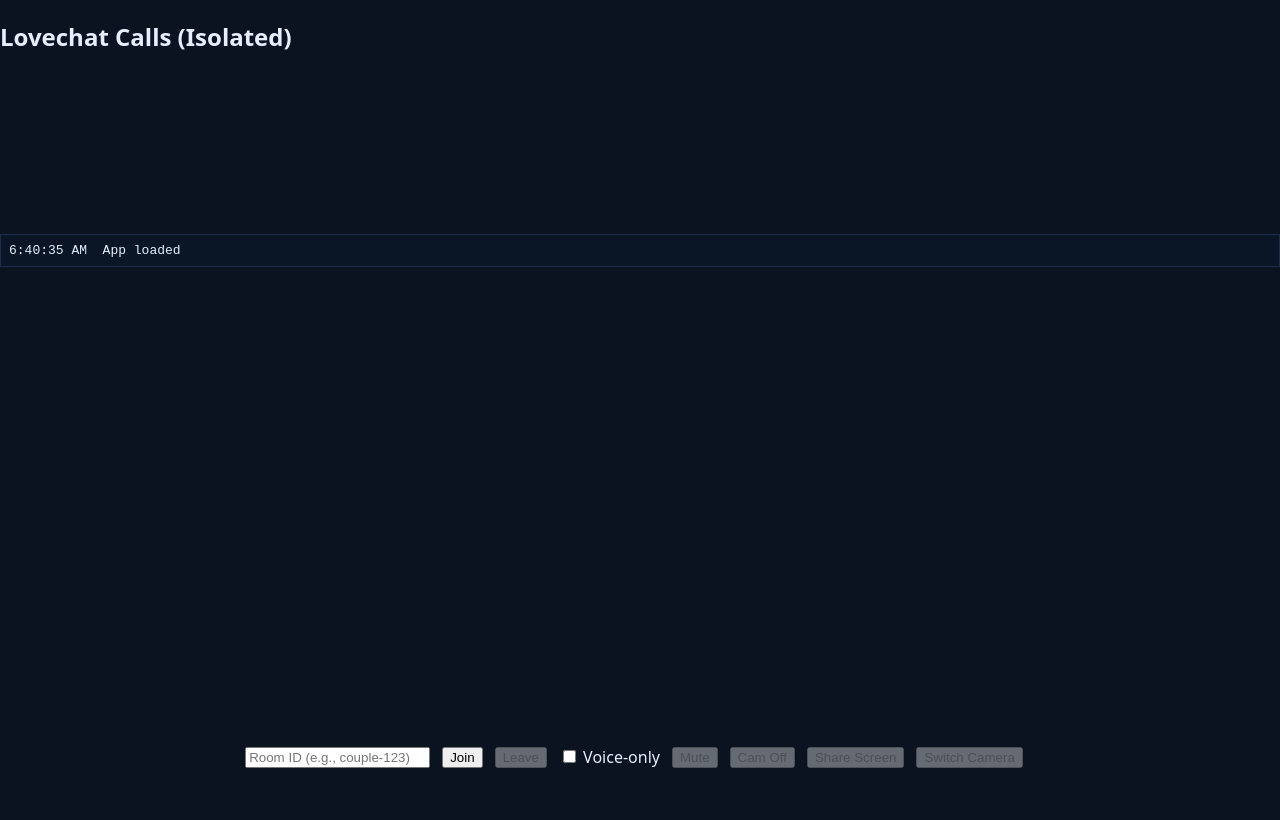
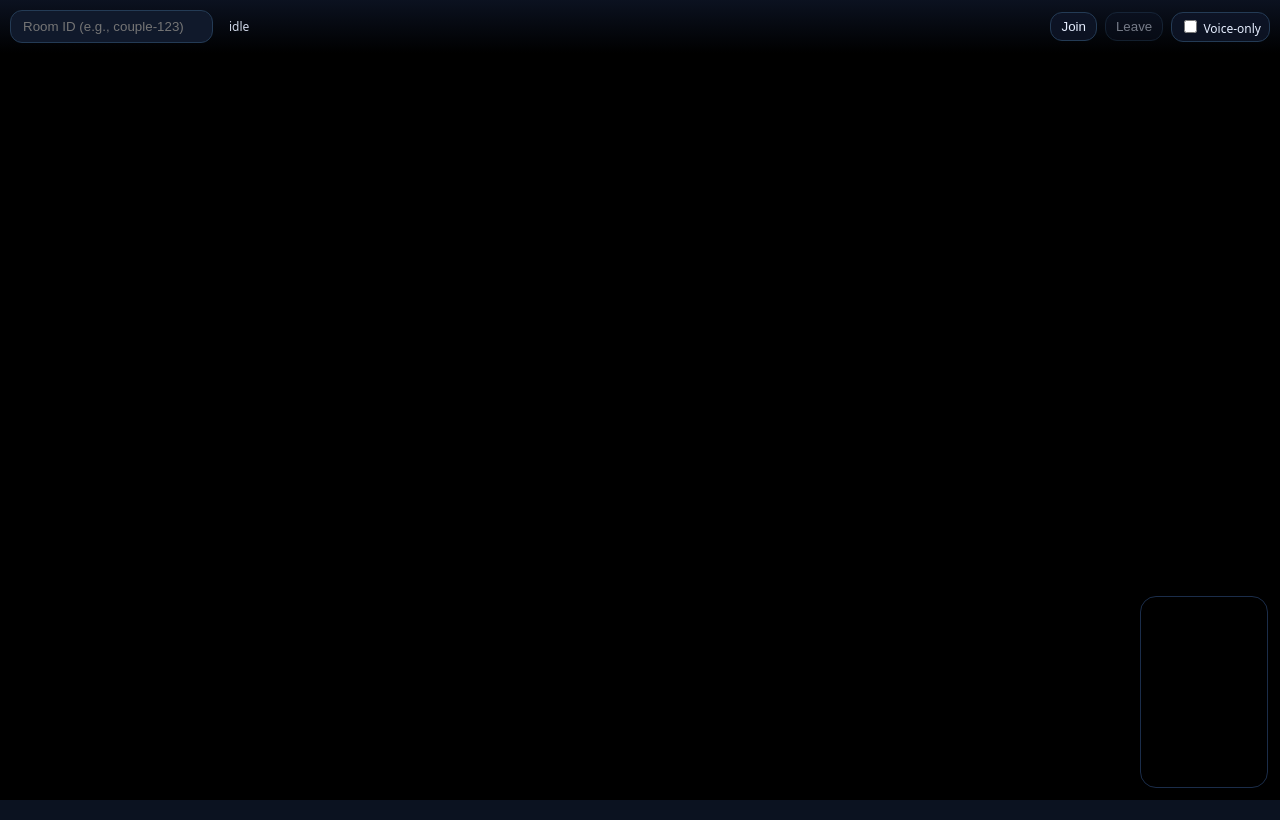
Before and after one commit to Anuragmittal2006/video, a website: page client/index.html in a window 1280 px wide. Drawn offline with nearby package versions, Linux system fonts and the light colour scheme.

Commit message:
Update index.html

```diff
--- a/client/index.html
+++ b/client/index.html
@@ -2,31 +2,84 @@
 <html lang="en">
 <head>
   <meta charset="utf-8" />
-  <title>1:1 Call Demo</title>
+  <title>Lovechat Call</title>
   <meta name="viewport" content="width=device-width, initial-scale=1" />
   <link rel="stylesheet" href="./styles.css" />
+  <link rel="manifest" href="/manifest.json">
+<meta name="theme-color" content="#0b1220">
+
 </head>
 <body>
-  <div class="wrap">
-    <h2>Lovechat Calls (Isolated)</h2>
-    <div class="controls">
-      <input id="roomId" placeholder="Room ID (e.g., couple-123)" />
-      <button id="joinBtn">Join</button>
-      <button id="leaveBtn" disabled>Leave</button>
-      <label><input type="checkbox" id="voiceOnly" /> Voice-only</label>
-      <button id="toggleMic" disabled>Mute</button>
-      <button id="toggleCam" disabled>Cam Off</button>
-      <button id="shareScreen" disabled>Share Screen</button>
-      <button id="switchCam" disabled>Switch Camera</button>
-      <span id="status"></span>
+  <div class="call-container" id="callContainer">
+    <!-- Remote full-screen video -->
+    <video id="remoteVideo" class="remote" autoplay playsinline></video>
+
+    <!-- Draggable local preview -->
+    <div id="localWrapper" class="local-wrapper" tabindex="0" aria-label="Local preview">
+      <video id="localVideo" class="local" autoplay playsinline muted></video>
     </div>
-    <div class="videos">
-      <video id="localVideo" autoplay playsinline muted></video>
-      <video id="remoteVideo" autoplay playsinline></video>
+
+    <!-- Top bar: room + status -->
+    <div class="topbar" id="topbar">
+      <div class="left">
+        <input id="roomId" class="room-input" placeholder="Room ID (e.g., couple-123)" />
+        <span id="status" class="status-dot">idle</span>
+      </div>
+      <div class="right">
+        <button id="joinBtn" class="chip">Join</button>
+        <button id="leaveBtn" class="chip" disabled>Leave</button>
+        <label class="chip small"><input type="checkbox" id="voiceOnly" /> Voice-only</label>
+      </div>
     </div>
-    <pre id="log"></pre>
+
+    <!-- Bottom controls (auto-hide) -->
+    <div class="controls hidden" id="controls" aria-hidden="true">
+      <button class="fab danger" id="endCall" title="End Call" data-action="end">
+        <!-- phone hangup -->
+        <svg viewBox="0 0 24 24" width="22" height="22" fill="currentColor"><path d="M6.54 5.64a15.91 15.91 0 0 1 10.92 0l.74.3a2 2 0 0 1 1.2 2.58l-.84 2.1a2 2 0 0 1-2.54 1.15l-1.46-.54a10.61 10.61 0 0 0-4.04-.56c-1.35.05-2.69.26-4.01.62l-1.37.39a2 2 0 0 1-2.44-1.21L2.2 8.5a2 2 0 0 1 1.2-2.58l.74-.3z"/></svg>
+      </button>
+
+      <div class="pill">
+        <button id="toggleMic" class="icon" disabled title="Mute/Unmute">
+          <!-- mic -->
+          <svg viewBox="0 0 24 24" width="22" height="22" fill="currentColor"><path d="M12 14a3 3 0 0 0 3-3V6a3 3 0 1 0-6 0v5a3 3 0 0 0 3 3zm5-3a5 5 0 0 1-10 0H5a7 7 0 0 0 6 6.92V21h2v-3.08A7 7 0 0 0 19 11h-2z"/></svg>
+        </button>
+        <button id="toggleCam" class="icon" disabled title="Camera On/Off">
+          <!-- video -->
+          <svg viewBox="0 0 24 24" width="22" height="22" fill="currentColor"><path d="M17 10.5V7a2 2 0 0 0-2-2H5a2 2 0 0 0-2 2v10a2 2 0 0 0 2 2h10a2 2 0 0 0 2-2v-3.5l4 4v-11l-4 4z"/></svg>
+        </button>
+        <button id="switchCam" class="icon" disabled title="Switch Camera">
+          <!-- camera-switch -->
+          <svg viewBox="0 0 24 24" width="22" height="22" fill="currentColor"><path d="M7 7h1.17L9.59 5h4.82l1.41 2H17a3 3 0 0 1 3 3v1h-2V10a1 1 0 0 0-1-1H7a1 1 0 0 0-1 1v1H4V10a3 3 0 0 1 3-3zm10 10h-1.17L14.41 19H9.59l-1.41-2H7a3 3 0 0 1-3-3v-1h2v1a1 1 0 0 0 1 1h10a1 1 0 0 0 1-1v-1h2v1a3 3 0 0 1-3 3z"/></svg>
+        </button>
+        <button id="shareScreen" class="icon" disabled title="Share Screen">
+          <!-- screen-share -->
+          <svg viewBox="0 0 24 24" width="22" height="22" fill="currentColor"><path d="M20 3H4a2 2 0 0 0-2 2v9h2V5h16v9h2V5a2 2 0 0 0-2-2zM2 19h20v-2H2v2zm11-6h3l-4-4-4 4h3v4h2v-4z"/></svg>
+        </button>
+        <button id="pipBtn" class="icon" title="Pop-out (PiP)">
+          <!-- picture-in-picture -->
+          <svg viewBox="0 0 24 24" width="22" height="22" fill="currentColor"><path d="M3 5a2 2 0 0 1 2-2h14a2 2 0 0 1 2 2v6h-2V5H5v14h14v-4h2v4a2 2 0 0 1-2 2H5a2 2 0 0 1-2-2V5zm9 4h7v5h-7V9z"/></svg>
+        </button>
+      </div>
+    </div>
+
+    <!-- Tap-catcher for toggling controls -->
+    <button id="touchLayer" class="touch-layer" aria-label="Toggle controls"></button>
+
+    <!-- Debug log (collapsible) -->
+    <details class="debug">
+      <summary>Logs</summary>
+      <pre id="log"></pre>
+    </details>
   </div>
+
   <script src="https://cdn.socket.io/4.7.5/socket.io.min.js"></script>
   <script type="module" src="./app.js"></script>
+  <script>
+if ('serviceWorker' in navigator) {
+  navigator.serviceWorker.register('/service-worker.js');
+}
+</script>
+
 </body>
 </html>
```
